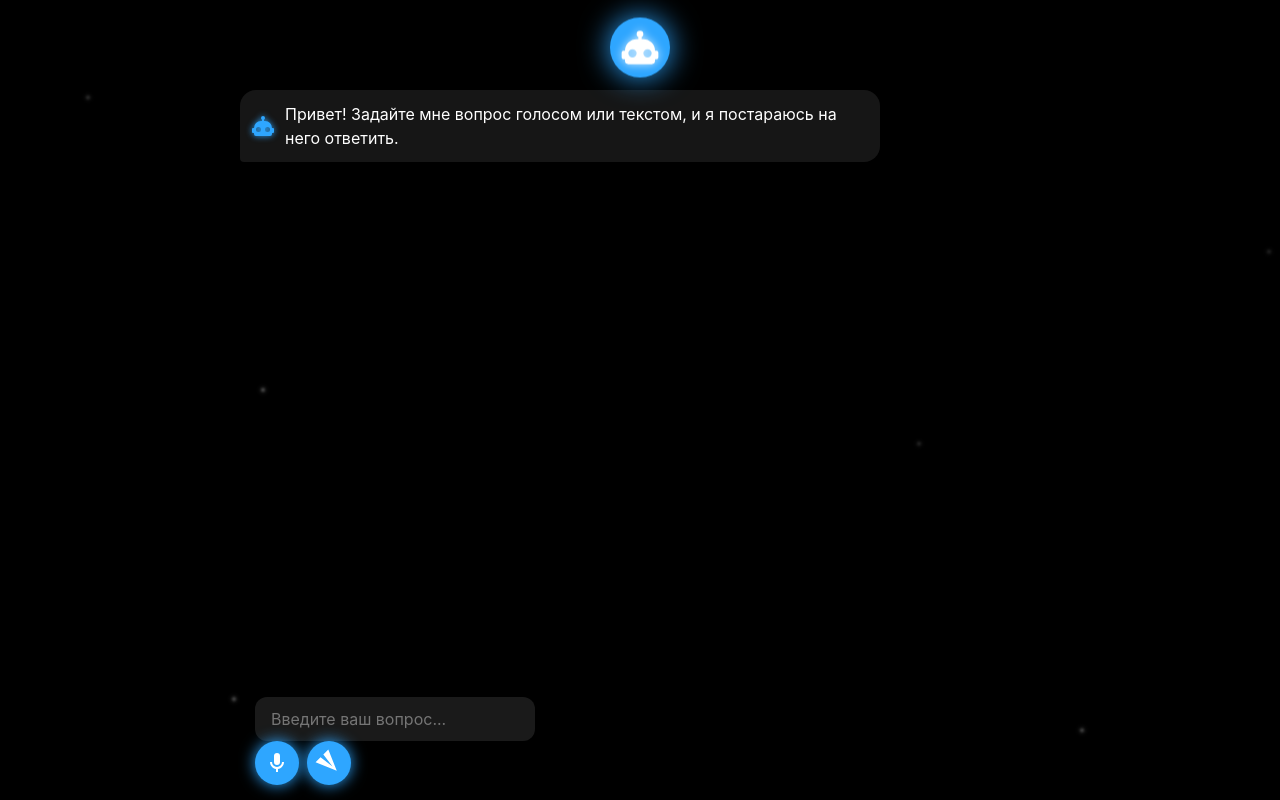
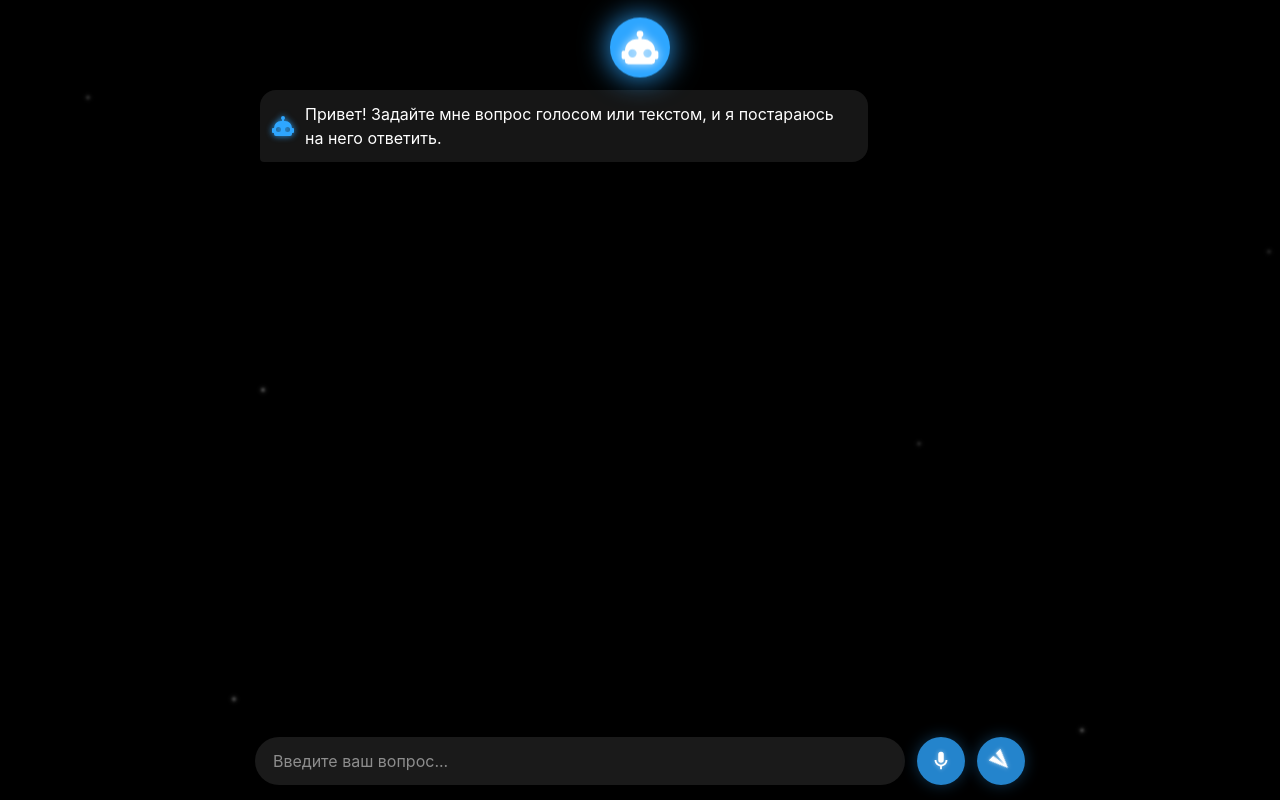
Before and after one commit to skaisay/absolutely.random.words.that.make.no.sense.but.are.fun.and.surprisingly.long, a plain HTML site: page index.html in a window 1280 px wide. Drawn offline with Linux system fonts and the light colour scheme.

Commit message:
Update styles.css

```diff
--- a/styles.css
+++ b/styles.css
@@ -4,13 +4,23 @@
   padding: 0;
   box-sizing: border-box;
   font-family: -apple-system, BlinkMacSystemFont, 'Segoe UI', Roboto, Oxygen, Ubuntu, Cantarell, sans-serif;
+  -webkit-tap-highlight-color: transparent;
 }
 
 body {
   background: #000000;
   color: #ffffff;
   min-height: 100vh;
-  overflow-x: hidden;
+  min-height: -webkit-fill-available; /* Для iOS */
+  overflow: hidden;
+  position: fixed;
+  width: 100%;
+  height: 100%;
+}
+
+html {
+  height: -webkit-fill-available; /* Для iOS */
+  overflow: hidden;
 }
 
 /* Снежинки */
@@ -64,19 +74,45 @@ body {
   50% { transform: translateX(-50%) translateY(-10px); }
 }
 
+/* Основной контейнер */
+.app-container {
+  position: fixed;
+  top: 0;
+  left: 0;
+  right: 0;
+  bottom: 0;
+  display: flex;
+  flex-direction: column;
+  height: 100%;
+  height: -webkit-fill-available; /* Для iOS */
+  overflow: hidden;
+  /* Предотвращаем резиновый скролл на iOS */
+  overscroll-behavior: none;
+  -webkit-overflow-scrolling: touch;
+}
+
 /* Чат */
 .chat-container {
-  padding: 80px 20px 100px;
-  height: 100vh;
+  flex: 1;
+  position: relative;
   overflow-y: auto;
-  position: relative;
-  z-index: 2;
+  overflow-x: hidden;
+  padding-top: 80px;
+  /* Добавляем отступ для iOS */
+  padding-bottom: calc(80px + env(safe-area-inset-bottom));
+  scroll-behavior: smooth;
+  -webkit-overflow-scrolling: touch;
+  /* Предотвращаем резиновый скролл */
+  overscroll-behavior: contain;
 }
 
 .messages-wrapper {
   max-width: 800px;
   margin: 0 auto;
   width: 100%;
+  padding: 0 20px;
+  display: flex;
+  flex-direction: column;
 }
 
 .message {
@@ -84,18 +120,26 @@ body {
   padding: 12px 16px;
   border-radius: 16px;
   max-width: 80%;
-  animation: fadeIn 0.3s ease-in-out;
   position: relative;
   line-height: 1.5;
   word-wrap: break-word;
-  background: rgba(45, 45, 45, 0.5);
-  backdrop-filter: blur(10px);
+  animation: slideUp 0.3s ease-out forwards;
+  opacity: 0;
+  transform: translateY(20px);
+}
+
+@keyframes slideUp {
+  to {
+    opacity: 1;
+    transform: translateY(0);
+  }
 }
 
 .user-message {
   background: rgba(46, 166, 255, 0.8);
   margin-left: auto;
   border-bottom-right-radius: 4px;
+  backdrop-filter: blur(10px);
 }
 
 .bot-message {
@@ -103,6 +147,7 @@ body {
   margin-right: auto;
   border-bottom-left-radius: 4px;
   padding-left: 45px;
+  backdrop-filter: blur(10px);
 }
 
 .message-icon {
@@ -124,40 +169,45 @@ body {
   filter: drop-shadow(0 0 3px #2ea6ff);
 }
 
-@keyframes fadeIn {
-  from { opacity: 0; transform: translateY(10px); }
-  to { opacity: 1; transform: translateY(0); }
-}
-
 /* Поле ввода */
 .input-container {
   position: fixed;
-  bottom: 0;
   left: 0;
   right: 0;
-  padding: 15px;
-  background: rgba(0, 0, 0, 0.3);
-  backdrop-filter: blur(10px);
+  bottom: 0;
+  background: transparent;
+  /* Учитываем отступ для iPhone X и новее */
+  padding-bottom: env(safe-area-inset-bottom);
+  z-index: 1000;
+}
+
+.input-wrapper {
   display: flex;
   gap: 12px;
-  z-index: 1000;
-  width: 100%;
+  padding: 15px;
   max-width: 800px;
   margin: 0 auto;
-  left: 50%;
-  transform: translateX(-50%);
+  width: 100%;
+  background: rgba(0, 0, 0, 0.5);
+  backdrop-filter: blur(10px);
+  -webkit-backdrop-filter: blur(10px);
 }
 
 .input-field {
   flex: 1;
-  padding: 12px 16px;
+  padding: 14px 18px;
   border: none;
-  border-radius: 12px;
+  border-radius: 24px;
   background: rgba(255, 255, 255, 0.1);
   color: white;
   font-size: 16px;
   transition: all 0.3s ease;
-  width: 100%;
+  height: 48px;
+  backdrop-filter: blur(10px);
+}
+
+.input-field::placeholder {
+  color: rgba(255, 255, 255, 0.5);
 }
 
 .input-field:focus {
@@ -167,38 +217,43 @@ body {
 
 .buttons-container {
   display: flex;
-  gap: 8px;
-  flex-shrink: 0;
+  gap: 12px;
 }
 
 .send-button,
 .mic-button {
-  width: 44px;
-  height: 44px;
+  width: 48px;
+  height: 48px;
   border: none;
   border-radius: 50%;
-  background: #2ea6ff;
+  background: rgba(46, 166, 255, 0.8);
+  backdrop-filter: blur(10px);
   cursor: pointer;
   transition: all 0.3s ease;
   display: flex;
   align-items: center;
   justify-content: center;
   padding: 0;
-  box-shadow: 0 0 15px #2ea6ff;
-  flex-shrink: 0;
+  box-shadow: 0 0 15px rgba(46, 166, 255, 0.3);
 }
 
 .send-button:hover,
 .mic-button:hover {
-  background: #52b5ff;
+  background: rgba(82, 181, 255, 0.8);
   transform: scale(1.05);
+}
+
+.send-button:active,
+.mic-button:active {
+  transform: scale(0.95);
 }
 
 .send-button svg,
 .mic-button svg {
-  width: 24px;
-  height: 24px;
+  width: 22px;
+  height: 22px;
   fill: white;
+  filter: drop-shadow(0 0 2px rgba(255, 255, 255, 0.5));
 }
 
 .send-button svg {
@@ -206,15 +261,15 @@ body {
 }
 
 .mic-button.recording {
-  background: #ff4444;
-  box-shadow: 0 0 15px #ff4444;
+  background: rgba(255, 68, 68, 0.8);
   animation: pulse 1.5s ease-in-out infinite;
+  box-shadow: 0 0 15px rgba(255, 68, 68, 0.3);
 }
 
 @keyframes pulse {
-  0% { box-shadow: 0 0 0 0 rgba(255, 68, 68, 0.7); }
-  70% { box-shadow: 0 0 0 10px rgba(255, 68, 68, 0); }
-  100% { box-shadow: 0 0 0 0 rgba(255, 68, 68, 0); }
+  0% { transform: scale(1); }
+  50% { transform: scale(1.05); }
+  100% { transform: scale(1); }
 }
 
 /* Скроллбар */
@@ -234,42 +289,67 @@ body {
 /* Адаптивность */
 @media (max-width: 600px) {
   .chat-container {
-    padding: 80px 10px 90px;
+    padding-top: 70px;
+    /* Увеличиваем отступ снизу на мобильных устройствах */
+    padding-bottom: calc(70px + env(safe-area-inset-bottom) + 40px);
   }
 
-  .message {
-    max-width: 85%;
-    font-size: 15px;
-  }
-
-  .input-container {
+  .input-wrapper {
     padding: 10px;
-    width: calc(100% - 20px);
-    max-width: none;
   }
 
   .input-field {
-    font-size: 14px;
+    height: 44px;
+    padding: 12px 16px;
+    font-size: 16px;
+    /* Предотвращаем масштабирование на iOS при фокусе */
+    font-size: 16px !important;
+  }
+
+  .buttons-container {
+    gap: 10px;
   }
 
   .send-button,
   .mic-button {
-    width: 40px;
-    height: 40px;
+    width: 44px;
+    height: 44px;
+  }
+
+  .send-button svg,
+  .mic-button svg {
+    width: 20px;
+    height: 20px;
   }
 }
 
 /* Планшеты */
 @media (min-width: 601px) and (max-width: 1024px) {
-  .input-container {
-    width: calc(100% - 40px);
+  .input-wrapper {
     max-width: 600px;
   }
 }
 
 /* Десктопы */
 @media (min-width: 1025px) {
-  .input-container {
+  .input-wrapper {
     max-width: 800px;
   }
 }
+
+/* Исправление для iOS */
+@supports (-webkit-touch-callout: none) {
+  .app-container,
+  body,
+  html {
+    height: -webkit-fill-available;
+  }
+
+  .input-container {
+    position: fixed;
+    bottom: 0;
+    left: 0;
+    right: 0;
+    padding-bottom: env(safe-area-inset-bottom);
+  }
+}
```
